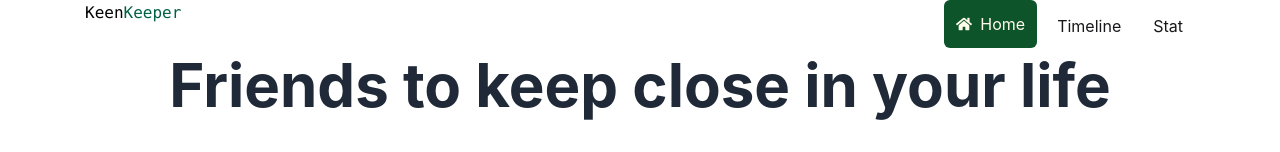
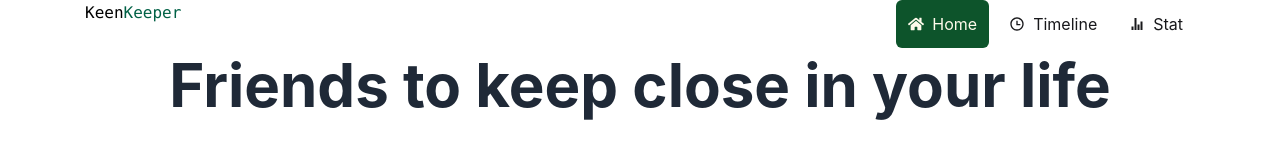
Before and after one commit to tajulrakibtaz/keen-keeper, a React (Vite) app: page / in a window 1280 px wide. Shown: the top 152 px of the page. Built offline with nearby package versions, Linux system fonts and the light colour scheme.

Commit message:
added the timeline and stat

```diff
--- a/src/componants/navbar.jsx
+++ b/src/componants/navbar.jsx
@@ -1,6 +1,7 @@
 import React from 'react';
 import { FaHome } from 'react-icons/fa';
-import { Ri24HoursFill } from 'react-icons/ri';
+import { IoMdStats } from 'react-icons/io';
+import { Ri24HoursFill, RiTimeLine } from 'react-icons/ri';
 import { Link, NavLink } from 'react-router';
 const Navbar = () => {
     return (
@@ -23,10 +24,34 @@ const Navbar = () => {
 </NavLink>
             </button>
                 <button>
-           <NavLink to={'/timeline'} className={(prop)=>`${prop.isActive?'bg-green-900 rounded-md p-3  text-amber-50':'rounded-md p-3'}`}>Timeline</NavLink>
+          <NavLink
+  to="/timeline"
+  className={({ isActive }) =>
+    `flex items-center gap-2 ${
+      isActive
+        ? "bg-green-900 rounded-md p-3 text-amber-50"
+        : "rounded-md p-3"
+    }`
+  }
+>
+  <RiTimeLine />
+  <span>Timeline</span>
+</NavLink>
                 </button>
                 <button>
-<NavLink to={'/stat'} className={(prop)=>`${prop.isActive?'bg-green-900 rounded-md p-3 text-amber-50 ':'rounded-md p-3 '}`}>Stat</NavLink>
+<NavLink
+  to="/stat"
+  className={({ isActive }) =>
+    `flex items-center gap-2 ${
+      isActive
+        ? "bg-green-900 rounded-md p-3 text-amber-50"
+        : "rounded-md p-3"
+    }`
+  }
+>
+  <IoMdStats />
+  <span>Stat</span>
+</NavLink>
 
                 </button>
             </div>
```
